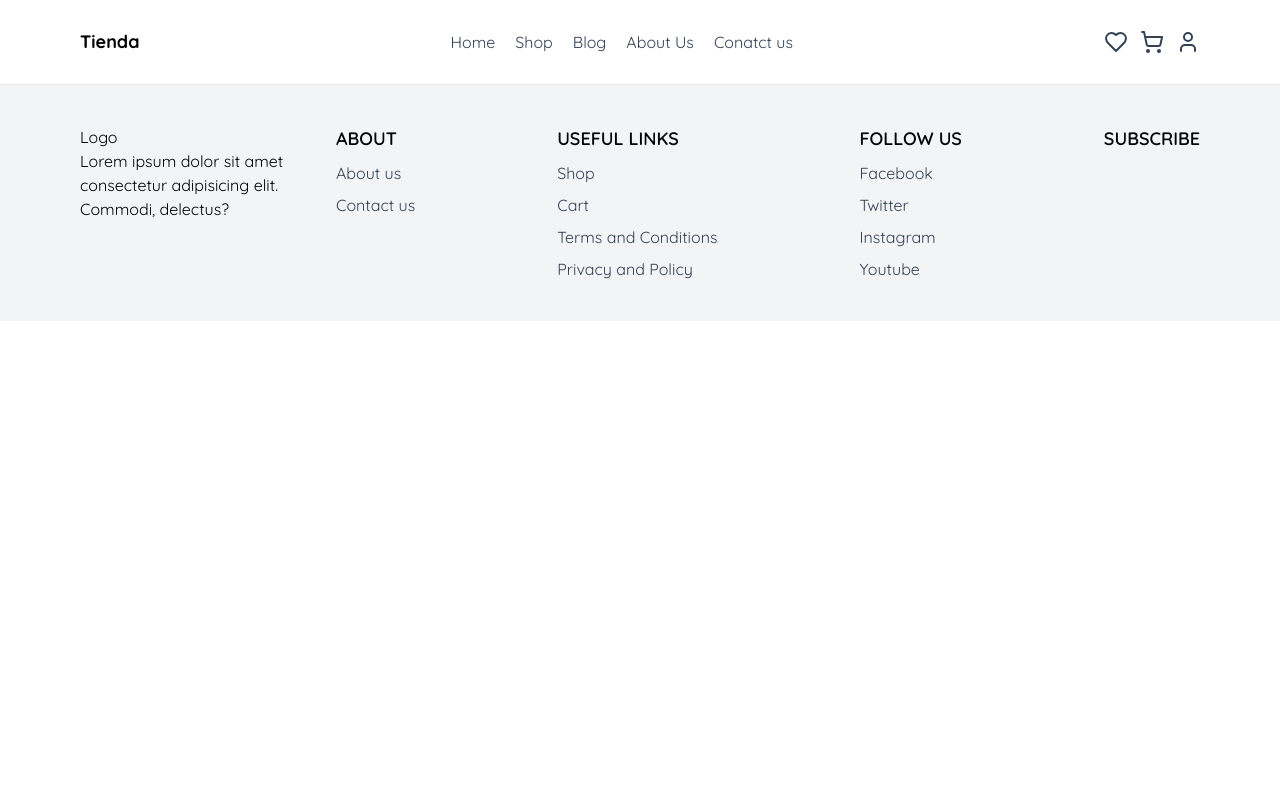
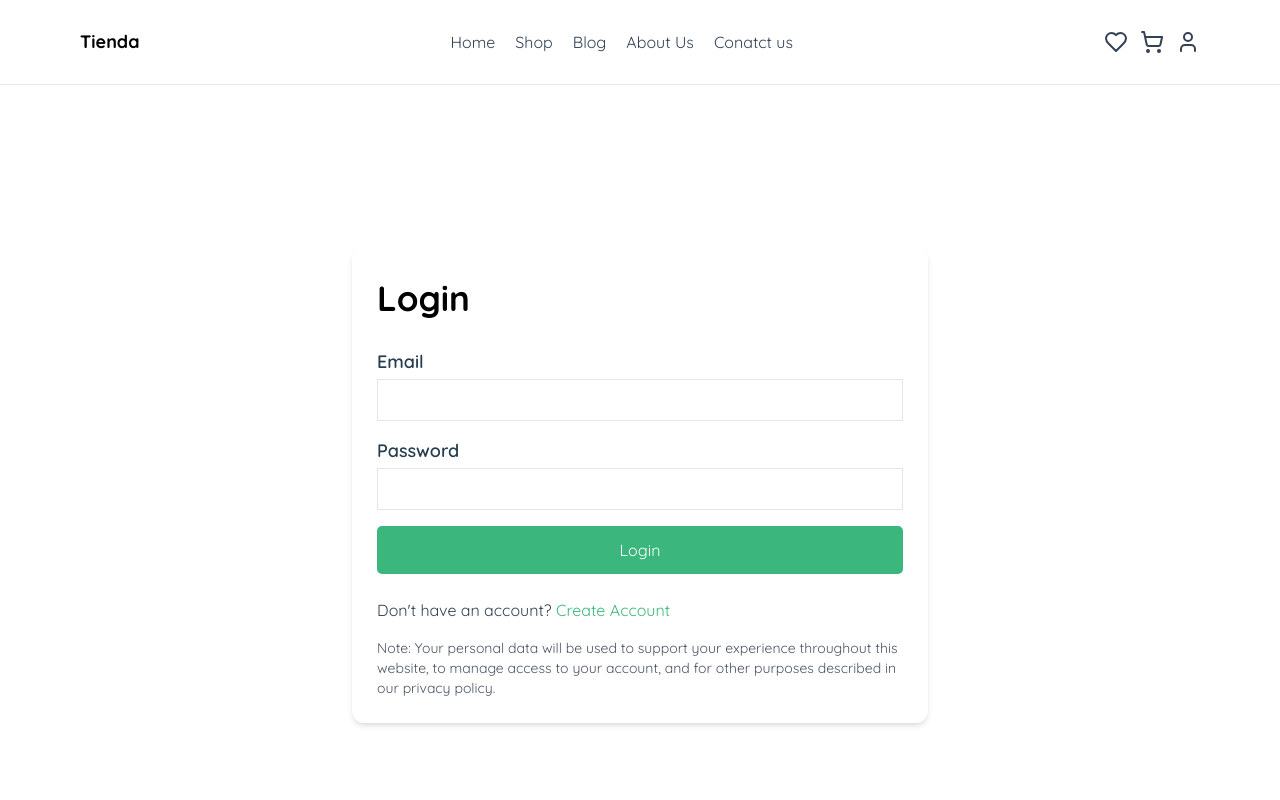
Before and after one commit to riajulpro/store-cod-frontend, a Next.js app: page /login in a window 1280 px wide. Shown: the top 800 px of the page. Built offline with nearby package versions, Linux system fonts and the light colour scheme.

Commit message:
authentication complete

```diff
--- a/package.json
+++ b/package.json
@@ -26,6 +26,7 @@
     "react-range-slider-input": "^3.0.7",
     "react-redux": "^9.1.2",
     "react-slick": "^0.30.2",
+    "redux-persist": "^6.0.0",
     "slick-carousel": "^1.8.1",
     "sonner": "^1.5.0",
     "tailwind-merge": "^2.3.0",
--- a/src/app/(pages)/login/page.tsx
+++ b/src/app/(pages)/login/page.tsx
@@ -1,11 +1,131 @@
-import React from 'react';
+"use client";
+import { useLoginUserMutation } from "@/redux/features/user/user.api";
+import { setUser } from "@/redux/features/user/user.slice";
+import { ErrorMessage, Field, Form, Formik } from "formik";
+import Cookies from "js-cookie";
+import Link from "next/link";
+import { useRouter } from "next/navigation";
+import { useDispatch } from "react-redux";
+import { toast } from "sonner";
+import * as Yup from "yup";
+const initialValues = {
+  email: "",
+  password: "",
+};
+type TFormValues = typeof initialValues;
+const validationSchema = Yup.object({
+  email: Yup.string()
+    .email("* Invalid email address")
+    .required("* Email is required"),
+  password: Yup.string().required("* Password is required"),
+});
 
-const page = () => {
+const Login = () => {
+  const [login] = useLoginUserMutation();
+
+  const router = useRouter();
+
+  const dispatch = useDispatch();
+
+  const handleLogin = async (values: TFormValues) => {
+    const toastId = toast.loading("Please wait...");
+    try {
+      const { data } = await login(values);
+      if (!data) {
+        return toast.error("Something went wrong");
+      }
+      if (!data.success) {
+        return toast.error(data.message);
+      }
+
+      const authData = {
+        user: data.data,
+        token: data.accessToken,
+      };
+      dispatch(setUser(authData));
+      Cookies.set("refreshToken", data.refreshToken);
+
+      toast.success("Successfully logged in", {
+        description: "Welcome back!",
+      });
+      router.push("/");
+    } catch (error) {
+      console.log(error);
+      toast.error("Something went wrong");
+    } finally {
+      toast.dismiss(toastId);
+    }
+  };
+
   return (
-    <div>
+    <div className="min-h-screen flex flex-col items-center justify-center px-[15px]">
+      <div className="bg-white p-[25px] max-w-xl shadow-md rounded-[12px]">
+        <h2 className="font-bold mb-6 text-left text-[35px]">Login</h2>
+        <Formik
+          initialValues={initialValues}
+          validationSchema={validationSchema}
+          onSubmit={handleLogin}
+        >
+          {({ isSubmitting }) => (
+            <Form>
+              <div className="mb-4">
+                <label className="block text-primaryTxt text-[18px] font-[600]">
+                  Email
+                </label>
+                <Field
+                  type="email"
+                  name="email"
+                  className="mt-1 block w-full px-3 py-2 border border-borderColor rounded-md outline-none"
+                />
+                <ErrorMessage
+                  name="email"
+                  component="div"
+                  className="text-red-500 text-sm"
+                />
+              </div>
+              <div className="mb-4">
+                <label className="block text-primaryTxt text-[18px] font-[600]">
+                  Password
+                </label>
+                <Field
+                  type="password"
+                  name="password"
+                  className="mt-1 block w-full px-3 py-2 border border-borderColor rounded-md outline-none"
+                />
+                <ErrorMessage
+                  name="password"
+                  component="div"
+                  className="text-red-500 text-sm"
+                />
+              </div>
 
+              <button
+                type="submit"
+                disabled={isSubmitting}
+                className="w-full bg-primaryMat text-white py-[12px] hover:bg-green-600 rounded-[5px]"
+              >
+                Login
+              </button>
+            </Form>
+          )}
+        </Formik>
+        <div className="mt-6 text-start">
+          <p className="text-gray-700">
+            Don&apos;t have an account?{" "}
+            <Link href="/register" className="text-primaryMat">
+              Create Account
+            </Link>
+          </p>
+        </div>
+
+        <p className="mt-4 text-gray-600 text-sm text-start">
+          Note: Your personal data will be used to support your experience
+          throughout this website, to manage access to your account, and for
+          other purposes described in our privacy policy.
+        </p>
+      </div>
     </div>
   );
 };
 
-export default page;
+export default Login;
--- a/src/app/(pages)/register/page.tsx
+++ b/src/app/(pages)/register/page.tsx
@@ -1,5 +1,5 @@
 "use client";
-import { useRegisterUserMutation } from "@/redux/features/user/user.api";
+import { useRegisterCustomerMutation } from "@/redux/features/user/user.api";
 import { ErrorMessage, Field, Form, Formik } from "formik";
 import Link from "next/link";
 import { useRouter } from "next/navigation";
@@ -26,7 +26,7 @@ const validationSchema = Yup.object({
     .required("* Confirm password is required"),
 });
 const CreateAccount = () => {
-  const [register] = useRegisterUserMutation();
+  const [register] = useRegisterCustomerMutation();
 
   const router = useRouter();
 
--- a/src/provider/ProviderContainer.tsx
+++ b/src/provider/ProviderContainer.tsx
@@ -1,3 +1,4 @@
+
 import ReduxProvider from "./ReduxProvider";
 import { ThemeProvider } from "./theme-provider";
 
@@ -9,7 +10,10 @@ const ProviderContainer = ({ children }: { children: React.ReactNode }) => {
       enableSystem
       disableTransitionOnChange
     >
-      <ReduxProvider>{children}</ReduxProvider>
+      {" "}
+      <ReduxProvider>
+          {children}
+      </ReduxProvider>
     </ThemeProvider>
   );
 };
--- a/src/provider/ReduxProvider.tsx
+++ b/src/provider/ReduxProvider.tsx
@@ -1,7 +1,8 @@
 "use client";
-import store from "@/redux/store/store";
+import store, { persistor } from "@/redux/store/store";
 import React, { useEffect, useState } from "react";
 import { Provider } from "react-redux";
+import { PersistGate } from "redux-persist/integration/react";
 import { Toaster } from "sonner";
 
 const ReduxProvider = ({ children }: { children: React.ReactNode }) => {
@@ -16,7 +17,9 @@ const ReduxProvider = ({ children }: { children: React.ReactNode }) => {
   return (
     <Provider store={store}>
       <Toaster position="top-center" richColors={true} />
-      {children}
+      <PersistGate loading={null} persistor={persistor}>
+        {children}
+      </PersistGate>
     </Provider>
   );
 };
--- a/src/redux/features/user/user.api.tsx
+++ b/src/redux/features/user/user.api.tsx
@@ -3,7 +3,7 @@ import { api } from "@/redux/api/appSlice";
 const userApi = api.injectEndpoints({
   endpoints: (builder) => ({
     // Create blog post
-    registerUser: builder.mutation({
+    registerCustomer: builder.mutation({
       query: (post) => ({
         url: "/auth/register/customer",
         method: "POST",
@@ -11,6 +11,14 @@ const userApi = api.injectEndpoints({
       }),
       invalidatesTags: ["user"],
     }),
+    loginUser: builder.mutation({
+      query: (post: { email: string; password: string }) => ({
+        url: "/auth/login",
+        method: "POST",
+        body: post,
+      }),
+      invalidatesTags: ["user"],
+    }),
   }),
 });
-export const { useRegisterUserMutation } = userApi;
+export const { useRegisterCustomerMutation, useLoginUserMutation } = userApi;
--- a/src/redux/store/store.ts
+++ b/src/redux/store/store.ts
@@ -1,9 +1,18 @@
 import { configureStore } from "@reduxjs/toolkit";
+import { persistReducer,persistStore } from "redux-persist";
+import storage from "redux-persist/lib/storage";
 import { api } from "../api/appSlice";
-import { persistStore, persistReducer } from 'redux-persist'
+import authReducer from "../features/user/user.slice";
+
+const persistConfig = {
+  key: "auth",
+  storage,
+};
+const persistedAuthReducer = persistReducer(persistConfig, authReducer);
 const store = configureStore({
   reducer: {
     [api.reducerPath]: api.reducer,
+    auth: persistedAuthReducer,
   },
   middleware: (getDefaultMiddleware) =>
     getDefaultMiddleware().concat(api.middleware),
@@ -11,5 +20,5 @@ const store = configureStore({
 
 export type RootState = ReturnType<typeof store.getState>;
 export type AppDispatch = typeof store.dispatch;
-
+export const persistor = persistStore(store)
 export default store;
```
Also changed, not shown: 1 other file (tests, documents, lock files or other folders).
